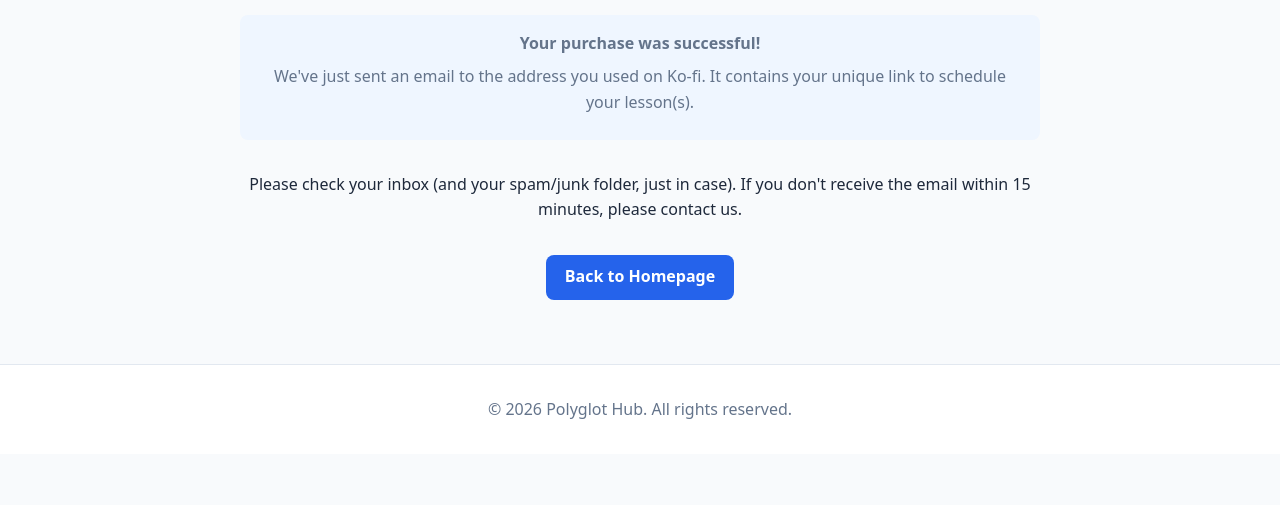
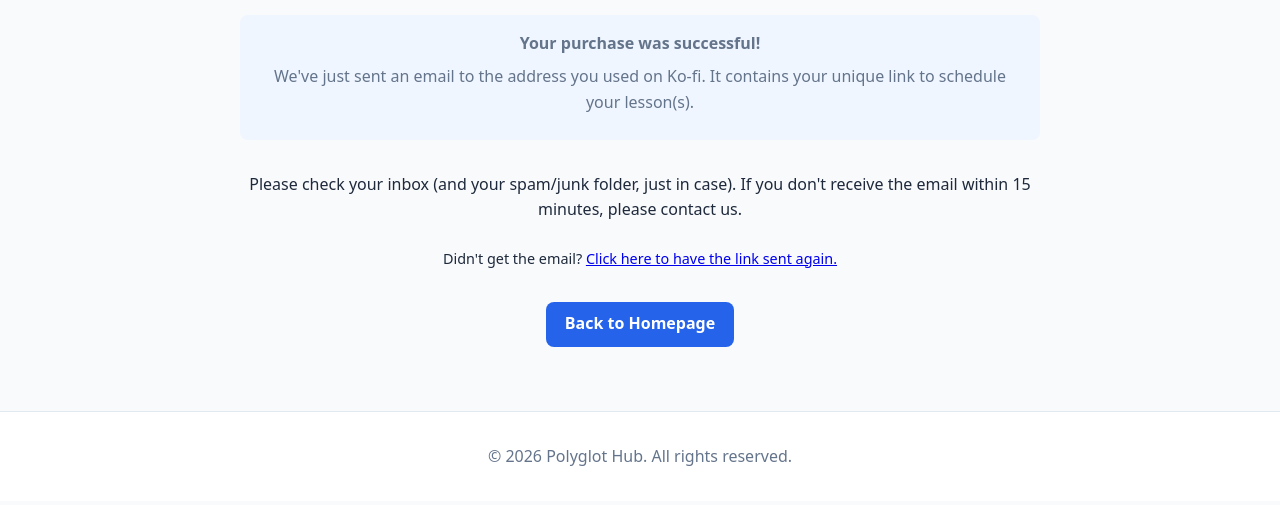
Before and after one commit to ITHaste/Language-Tutoring, a website: page thank-you.html in a window 1280 px wide. Shown: the part 191-696 px from the top of the page. Drawn offline with Linux system fonts and the light colour scheme.

Commit message:
link to resend page

```diff
--- a/thank-you.html
+++ b/thank-you.html
@@ -44,6 +44,9 @@
                 <p>
                     Please check your inbox (and your spam/junk folder, just in case). If you don't receive the email within 15 minutes, please contact us.
                 </p>
+                <p style="margin-top: 1.5rem; font-size: 0.9rem;">
+                    Didn't get the email? <a href="resend-link.html">Click here to have the link sent again.</a>
+                </p>
                 <div style="margin-top: 2rem;">
                     <a href="index.html" class="btn-primary">Back to Homepage</a>
                 </div>
```
